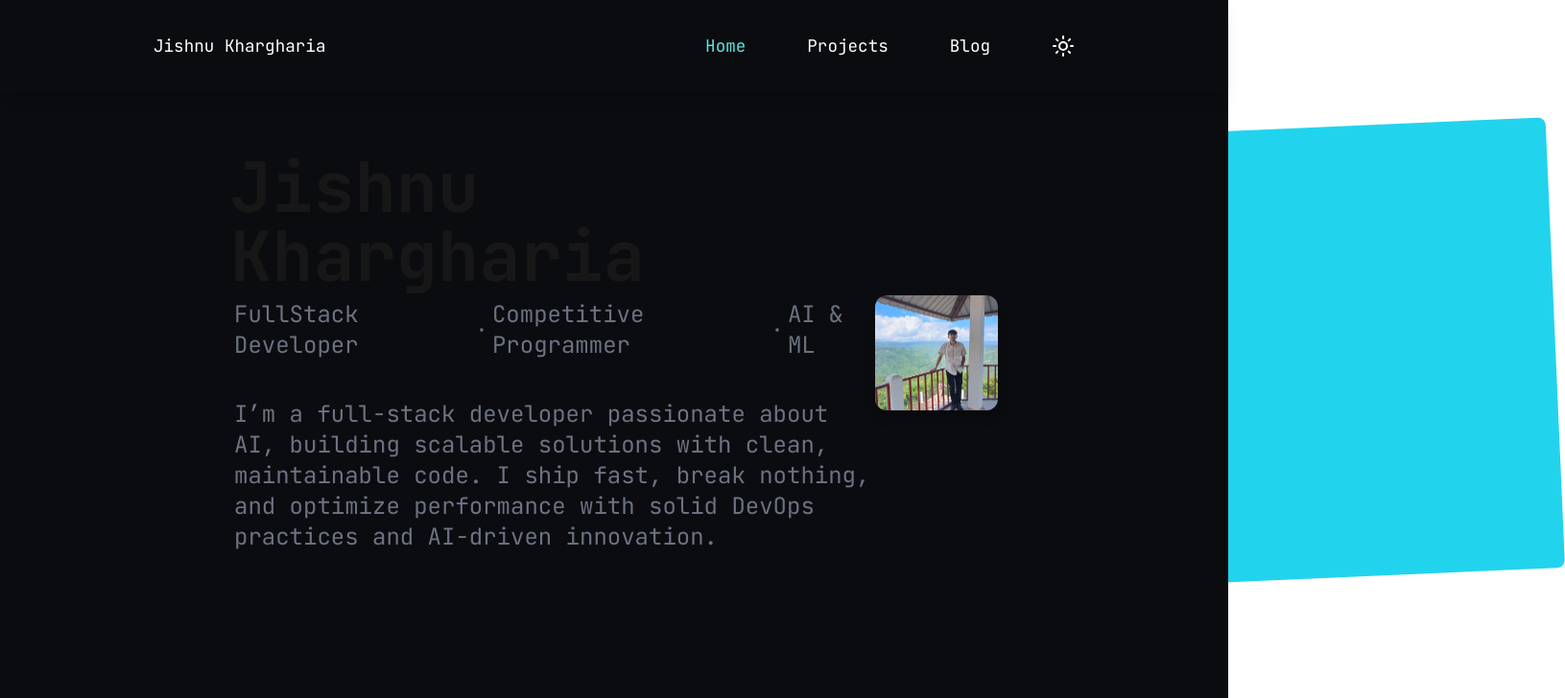
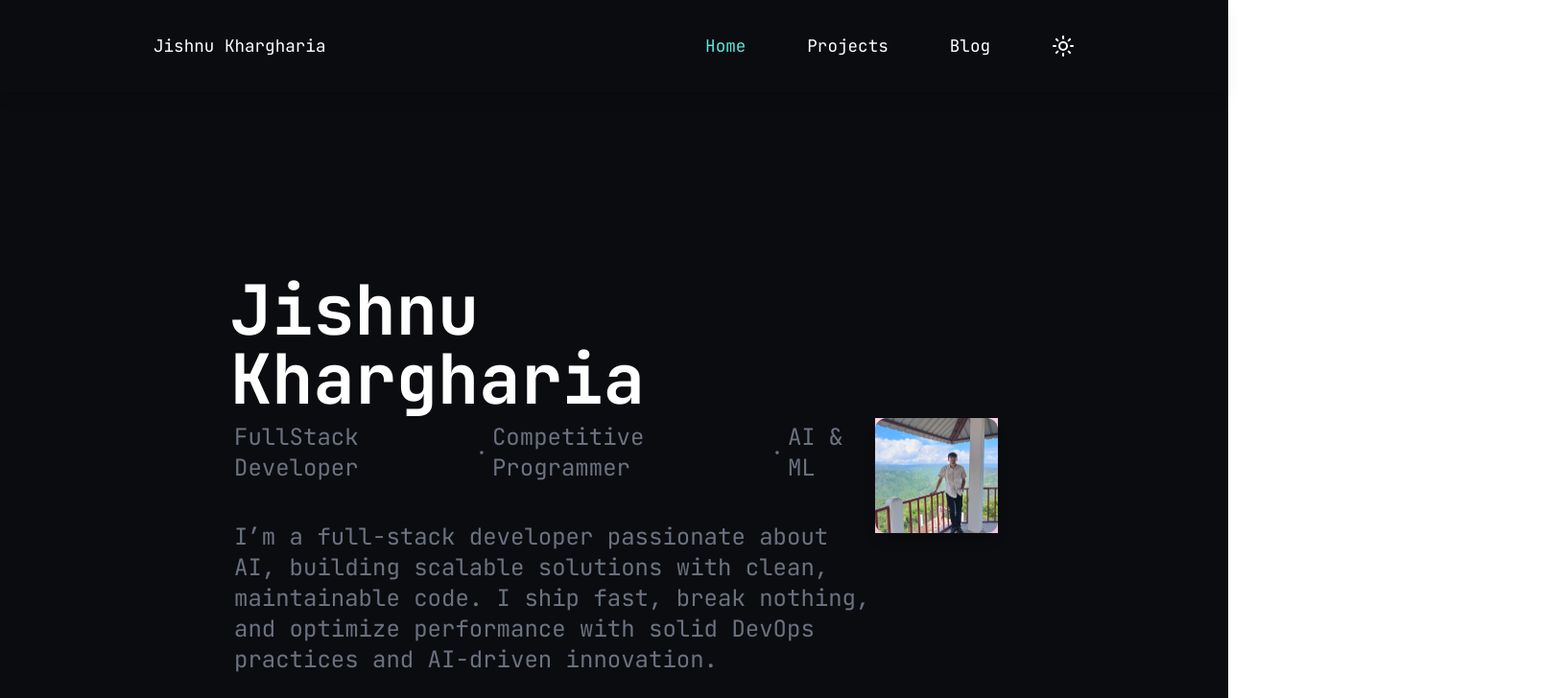
Before and after one commit to jishkhar/portfolio2, a Next.js app: page / in a window 1280 px wide. Shown: the top 728 px of the page at 96% size, 1631 px wide, since content can reach past the window. Built offline with nearby package versions, Linux system fonts and the light colour scheme.

Commit message:
add home ui

```diff
--- a/src/app/page.tsx
+++ b/src/app/page.tsx
@@ -1,9 +1,10 @@
+import React from "react";
 import About from "@/components/About";
 
 export default function Home() {
   return (
     <>
-      <main className="bg-[#0b0c10]">
+      <main className="bg-[#0b0c10] py-32">
         <About />
         <div>
           home page
--- a/src/components/About.tsx
+++ b/src/components/About.tsx
@@ -3,7 +3,7 @@ import Image from "next/image";
 
 const About = () => {
     return (
-        <div className=" h-fit py-40 px-60 flex flex-col md:flex-row items-center">
+        <div className=" h-fit my-40 mx-60 flex flex-col md:flex-row items-center text-white">
             <div id="left" className="max-w-2xl md:text-left">
                 <div className="text-7xl font-bold">Jishnu Khargharia</div>
                 <div className='flex justify-center md:justify-start items-center text-gray-500 text-2xl ml-1 mt-2'>
@@ -19,13 +19,12 @@ const About = () => {
                     </p>
                 </div>
             </div>
-            <div id="right" className="mt-6 md:mt-0 md:w-1/2 flex justify-center md:justify-end relative">
-            <div className="h-[470px] w-[500px] bg-cyan-400 absolute top-1/2 left-[28.7rem] -translate-x-1/2 -translate-y-1/2 -z-10 rounded-lg rotate-[-2.5deg]"></div>
+            <div id="right" className="bg-pink-200 mt-6 md:mt-0 md:w-1/2 flex justify-center md:justify-end relative">
                 <Image
                     src="/images/me1.jpg"
                     alt="Profile_Photo"
-                    width={500}
-                    height={500}
+                    width={400}
+                    height={400}
                     className="shadow-lg relative rounded-xl"
                 />
             </div>
```
